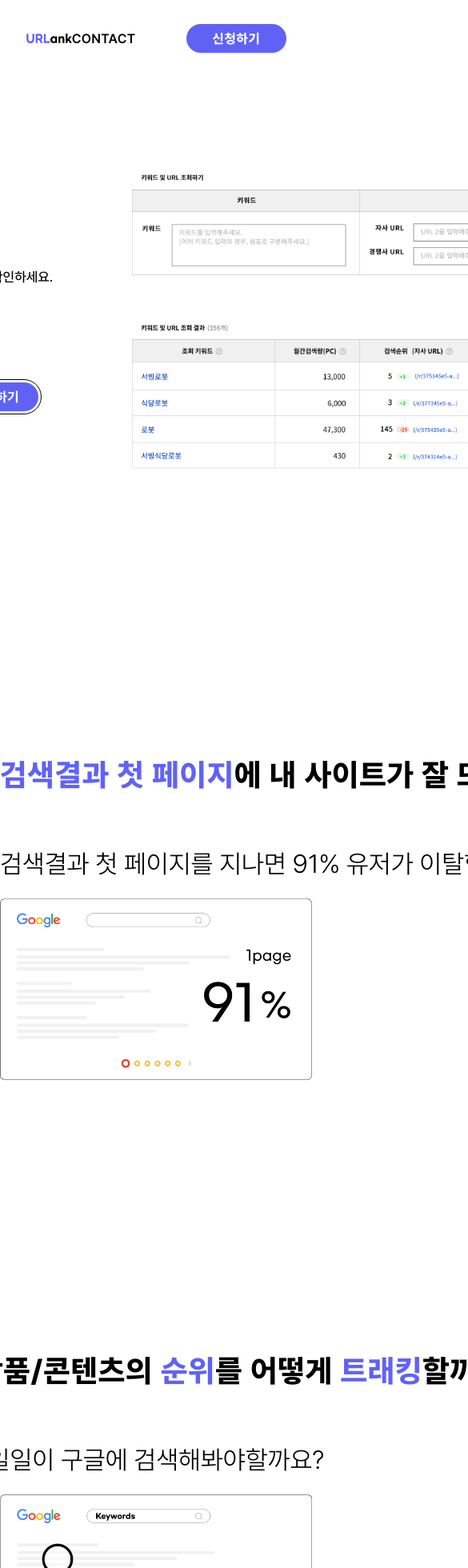
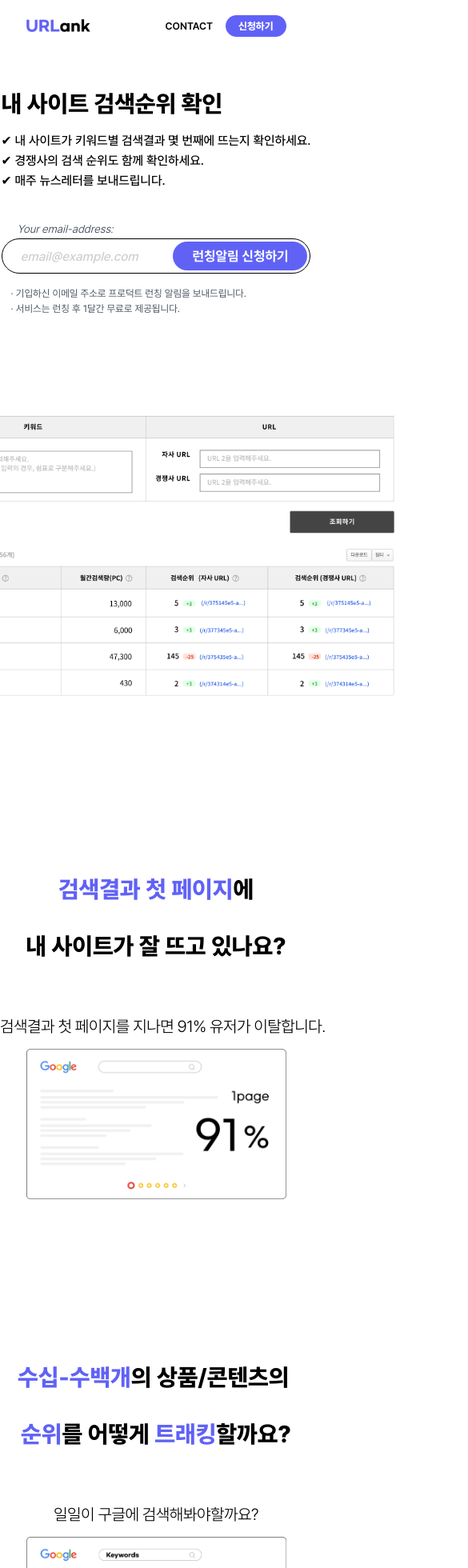
Before and after one commit to Limseongjoon/wherewework, a Next.js app: page /web in a window 390 px wide. Shown: the top 1960 px of the page at 80% size, 585 px wide, since content can reach past the window. Built offline with nearby package versions, Linux system fonts and the light colour scheme.

Commit message:
[feat]index_mobile_finish

```diff
--- a/pages/web/index.tsx
+++ b/pages/web/index.tsx
@@ -5,39 +5,39 @@ const FrameComponent3: NextPage = () => {
   return (
     <div className="flex flex-col items-center w-screen max-h-fit bg-white text-29xl font-pretendard whitespace-nowrap">
       <div className="flex flex-col items-center fixed z-10 w-full bg-white">
-        <div className="flex flex-row items-center w-10/12 h-24 text-9xl">
+        <div className="flex flex-row items-center w-10/12 h-16 lg:h-24 text-9xl">
           <Link href="#">
             <img
-              className="flex-none w-[140px]"
+              className="flex-none w-[80px] lg:w-[140px]"
               alt=""
               src="/images/logo-1.png"
             />
           </Link>
           <div className="grow"></div>
-          <div className="flex-none flex flex-row items-center justify-between gap-16">
+          <div className="flex-none flex flex-row items-center justify-between gap-4 lg:gap-16">
             <Link
               href="web/contact"
-              className="text-xs font-semibold tracking-[0.02em]"
+              className="text-7xs lg:text-xs font-semibold lg:tracking-[0.02em]"
             >
               CONTACT
             </Link>
             <Link
               href="#"
-              className="bg-mediumslateblue hover:bg-black rounded-full py-2 px-8 text-xs text-white font-extrabold tracking-[0.05em]"
+              className="bg-mediumslateblue hover:bg-black rounded-full py-1.5 lg:py-2 px-4 lg:px-8 text-7xs lg:text-xs text-white font-extrabold lg:tracking-[0.05em]"
             >
               신청하기
             </Link>
           </div>
         </div>
       </div>
-      <div className="h-52"></div>
-      <div className="w-10/12 flex flex-row items-center justify-center gap-24">
-        <div className="w-[500px] pl-6">
-          <div className="text-20xl font-extrabold">
+      <div className="h-28 lg:h-52"></div>
+      <div className="w-10/12 lg:w-8/12 flex flex-col lg:flex-row items-center justify-center gap-24">
+        <div className="w-fit lx:pl-6">
+          <div className="text-16xl lg:text-20xl font-extrabold">
             내 사이트 검색순위 확인
           </div>
           <div className="h-4"></div>
-          <div className="text-sm leading-[160%] font-medium">
+          <div className="text-4xs lg:text-sm leading-[160%] font-medium">
             <p className="">
               ✔ 내 사이트가 키워드별 검색결과 몇 번째에 뜨는지 확인하세요.
             </p>
@@ -48,14 +48,14 @@ const FrameComponent3: NextPage = () => {
           <span className="mb-1 pl-5 block text-5xs font-light italic text-gray-700">
             Your email-address:
           </span>
-          <div className="w-[400px] flex flex-row justify-between items-center rounded-full box-border border-[1px] border-solid border-black text-black px-[3px] py-[3px]">
+          <div className="lg:w-[400px] flex flex-row justify-between items-center rounded-full box-border border-[1px] border-solid border-black text-black px-[3px] py-[3px]">
             <input
               className="w-[200px] placeholder:italic placeholder:text-gray-200 opacity-40 bg-white focus:outline-none font-medium text-4xs px-5"
               placeholder="email@example.com"
               type="email"
               name="email"
             />
-            <b className="bg-mediumslateblue hover:bg-black hover:text-white rounded-full py-2 px-6 text-sm text-white font-bold tracking-[0.02em]">
+            <b className="bg-mediumslateblue hover:bg-black hover:text-white rounded-full py-2 px-6 text-sm text-white font-bold lg:tracking-[0.02em]">
               런칭알림 신청하기
             </b>
           </div>
@@ -71,58 +71,57 @@ const FrameComponent3: NextPage = () => {
           <img className="w-full" alt="" src="/images/index.png" />
         </div>
       </div>
-      <div className="h-72"></div>
+      <div className="h-36 lg:h-72"></div>
       <div className="w-full text-center">
         <div className="">
-          <span className="text-22xl text-mediumslateblue font-extrabold tracking-wide">
+          <span className="text-16xl lg:text-22xl text-mediumslateblue font-extrabold lg:tracking-wide">
             검색결과 첫 페이지
           </span>
-          <span className="text-22xl text-black font-extrabold tracking-wide">
-            에 내 사이트가 잘 뜨고 있나요?
+          <span className="text-16xl lg:text-22xl text-black font-extrabold lg:tracking-wide">
+            에<br className="lg:hidden"></br> 내 사이트가 잘 뜨고 있나요?
           </span>
         </div>
       </div>
       <div className="h-16"></div>
       <div className="w-full text-center">
-        <div className="font-light text-18xl">
+        <div className="font-light text-6xl lg:text-18xl tracking-tight lg:tracking-normal">
           검색결과 첫 페이지를 지나면 91% 유저가 이탈합니다.
         </div>
       </div>
-      <div className="h-6"></div>
-      <img className="w-[980px]" alt="" src="/images/google-1.png" />
-      <div className="h-80"></div>
-      <div className="">
-        <span className="text-22xl text-mediumslateblue font-extrabold tracking-wide">
+      <div className="h-4 lg:h-6"></div>
+      <img className="w-10/12 lg:w-[980px]" alt="" src="/images/google-1.png" />
+      <div className="h-44 lg:h-80"></div>
+      <div className="text-center">
+        <span className="text-16xl lg:text-22xl text-mediumslateblue font-extrabold lg:tracking-wide">
           수십-수백개
         </span>
-        <span className="text-22xl text-black font-extrabold tracking-wide">
-          의 상품/콘텐츠의&nbsp;
+        <span className="text-16xl lg:text-22xl text-black font-extrabold lg:tracking-wide">
+          의 상품/콘텐츠의&nbsp;<br className="lg:hidden"></br>
         </span>
-        <span className="text-22xl text-mediumslateblue font-extrabold tracking-wide">
+        <span className="text-16xl lg:text-22xl text-mediumslateblue font-extrabold lg:tracking-wide">
           순위
         </span>
-        <span className="text-22xl text-black font-extrabold tracking-wide">
+        <span className="text-16xl lg:text-22xl text-black font-extrabold lg:tracking-wide">
           를 어떻게&nbsp;
         </span>
-        <span className="text-22xl text-mediumslateblue font-extrabold tracking-wide">
+        <span className="text-16xl lg:text-22xl text-mediumslateblue font-extrabold lg:tracking-wide">
           트래킹
         </span>
-        <span className="text-22xl text-black font-extrabold tracking-wide">
+        <span className="text-16xl lg:text-22xl text-black font-extrabold lg:tracking-wide">
           할까요?
         </span>
         <div className="h-16"></div>
         <div className="w-full text-center">
-          <div className="font-light text-18xl">
+          <div className="font-light text-6xl lg:text-18xl tracking-tight lg:tracking-normal">
             일일이 구글에 검색해봐야할까요?
           </div>
         </div>
       </div>
-      <div className="h-6"></div>
-      <img className="w-[980px]" alt="" src="/images/google-2.png" />
-      <div className="h-48"></div>
-
-      <div className="flex flex-col items-center justify-center gap-10 w-full h-80 text-center bg-mediumslateblue">
-        <div className="text-white text-18xl leading-[150%]">
+      <div className="h-4 lg:h-6"></div>
+      <img className="w-10/12 lg:w-[980px]" alt="" src="/images/google-2.png" />
+      <div className="h-36 lg:h-48"></div>
+      <div className="flex flex-col items-center justify-center gap-6 lg:gap-10 w-full h-44 lg:h-80 text-center bg-mediumslateblue">
+        <div className="text-white text-4xl lg:text-18xl leading-[150%]">
           <span className="font-light">클릭 한 번에&nbsp;</span>
           <span className="font-extrabold tracking-wide">키워드</span>
           <span className="font-light">별&nbsp;</span>
@@ -135,43 +134,46 @@ const FrameComponent3: NextPage = () => {
           <span className="font-extrabold tracking-wide">뉴스레터</span>
           <span className="font-light">까지</span>
         </div>
-        <b className="bg-white hover:bg-black hover:text-white box-border border-[2px] border-solid border-black rounded-full py-3 px-12 text-2xl font-bold tracking-[0.05em]">
+        <b className="bg-white hover:bg-black hover:text-white box-border border-[2px] border-solid border-black rounded-full py-2 lg:py-3 px-8 lg:px-12 text-base lg:text-2xl font-bold lg:tracking-[0.05em]">
           런칭알림 신청하기
         </b>
       </div>
-      <div className="h-48"></div>
-      <div className="flex flex-row items-center justify-between gap-28">
-        <div className="w-[520px] mb-4">
+      <div className="h-36 lg:h-48"></div>
+      <div className="flex flex-col lg:flex-row items-center justify-between gap-12 lg:gap-28">
+        <div className="hidden lg:flex w-[520px] mb-4">
           <img className="w-full" alt="" src="/images/feature-1.png" />
         </div>
-        <div className="w-fit flex flex-row items-center gap-10">
-          <div className="text-28xl font-medium font-gmarket-sans-ttf text-mediumslateblue text-right pb-6">
+        <div className="w-fit flex flex-row items-center gap-8 lg:gap-10">
+          <div className="text-24xl lg:text-28xl lg:font-medium font-gmarket-sans-ttf text-mediumslateblue text-right pb-6">
             1
           </div>
           <div>
-            <div className="text-20xl font-bold leading-[140%] whitespace-nowrap">
+            <div className="text-16xl lg:text-20xl font-bold leading-[140%] whitespace-nowrap">
               키워드 및 URL 입력
             </div>
-            <div className="h-4"></div>
-            <div className="text-8xl font-regular leading-[140%] whitespace-nowrap">
+            <div className="h-2 lg:h-4"></div>
+            <div className="text-xl lg:text-8xl font-regular leading-[140%] whitespace-nowrap">
               검색순위가 궁금한 키워드들과 자사 URL<br></br>또는 타사 URL을
               입력창에 입력합니다.
             </div>
           </div>
         </div>
+        <div className="flex lg:hidden w-10/12">
+          <img className="w-full" alt="" src="/images/feature-1.png" />
+        </div>
       </div>
-      <div className="h-60"></div>
-      <div className="flex flex-col justify-between gap-8">
-        <div className="w-fit flex flex-row items-center gap-16 float-left">
-          <div className="text-28xl font-medium font-gmarket-sans-ttf text-mediumslateblue text-right pb-6">
+      <div className="h-48 lg:h-60"></div>
+      <div className="flex flex-col items-center justify-between gap-12">
+        <div className="w-fit flex flex-row items-center gap-8 lg:gap-10 float-left">
+          <div className="text-24xl lg:text-28xl lg:font-medium font-gmarket-sans-ttf text-mediumslateblue text-right pb-6">
             2
           </div>
           <div>
-            <div className="text-20xl font-bold leading-[140%]">
+            <div className="text-16xl lg:text-20xl font-bold leading-[140%]">
               키워드별 검색순위 대시보드
             </div>
-            <div className="h-4"></div>
-            <div className="text-8xl font-regular leading-[140%]">
+            <div className="h-2 lg:h-4"></div>
+            <div className="text-xl lg:text-8xl font-regular leading-[140%]">
               조회한 키워드별 월간검색량과 검색순위를 확인합니다. <br></br>
               경쟁사의 검색순위까지 한눈에 비교할 수 있습니다.
             </div>
@@ -181,30 +183,32 @@ const FrameComponent3: NextPage = () => {
           <img className="w-full" alt="" src="/images/feature-2.png" />
         </div>
       </div>
-      <div className="h-60"></div>
-      <div className="flex flex-row items-center justify-between gap-36">
-        <div className="w-fit flex flex-row items-center gap-16">
-          <div className="text-28xl font-medium font-gmarket-sans-ttf text-mediumslateblue text-right pb-6">
+      <div className="h-48 lg:h-60"></div>
+      <div className="flex flex-col lg:flex-row items-center justify-between gap-12 lg:gap-28">
+        <div className="w-fit flex flex-row items-center gap-8 lg:gap-10">
+          <div className="text-24xl lg:text-28xl lg:font-medium font-gmarket-sans-ttf text-mediumslateblue text-right pb-6">
             3
           </div>
           <div>
-            <div className="text-20xl font-bold leading-[140%] whitespace-nowrap">
+            <div className="text-16xl lg:text-20xl font-bold leading-[140%] whitespace-nowrap">
               트래킹 보고서 메일 발송
             </div>
-            <div className="h-4"></div>
-            <div className="text-8xl font-regular leading-[140%] whitespace-nowrap">
+            <div className="h-2 lg:h-4"></div>
+            <div className="text-xl lg:text-8xl font-regular leading-[140%] whitespace-nowrap">
               매주 트래킹 정보가 담긴 뉴스레터를<br></br>메일로 발송해드립니다.
             </div>
           </div>
         </div>
-        <div className="w-[450px] mb-4">
+        <div className="w-10/12 lg:w-[450px] mb-4">
           <img className="w-full" alt="" src="/images/feature-3.png" />
         </div>
       </div>
-      <div className="h-60"></div>
-      <div className="w-full h-[240px] flex flex-col items-center justify-center gap-10 bg-mediumslateblue text-white text-center">
-        <div className="w-full text-10xl font-bold tracking-wider">URLank</div>
-        <div className="text-base font-regular">
+      <div className="h-48 lg:h-60"></div>
+      <div className="w-full h-[120px] lg:h-[240px] flex flex-col items-center justify-center gap-4 lg:gap-10 bg-mediumslateblue text-white text-center">
+        <div className="w-full text-base lg:text-10xl font-bold tracking-wider">
+          URLank
+        </div>
+        <div className="text-6xs lg:text-base font-regular">
           © URLank. ALL RIGHTS RESERVED.
         </div>
       </div>
```
